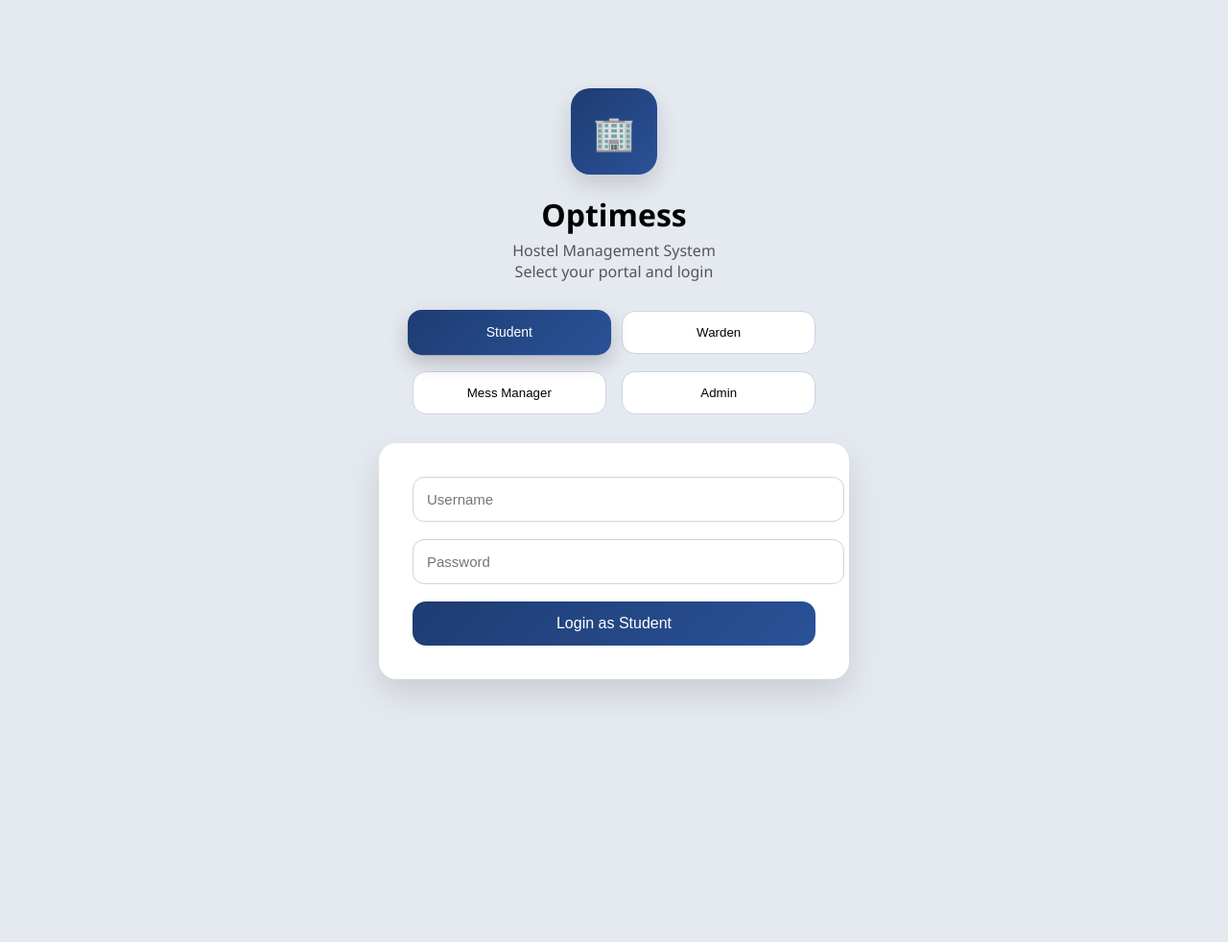
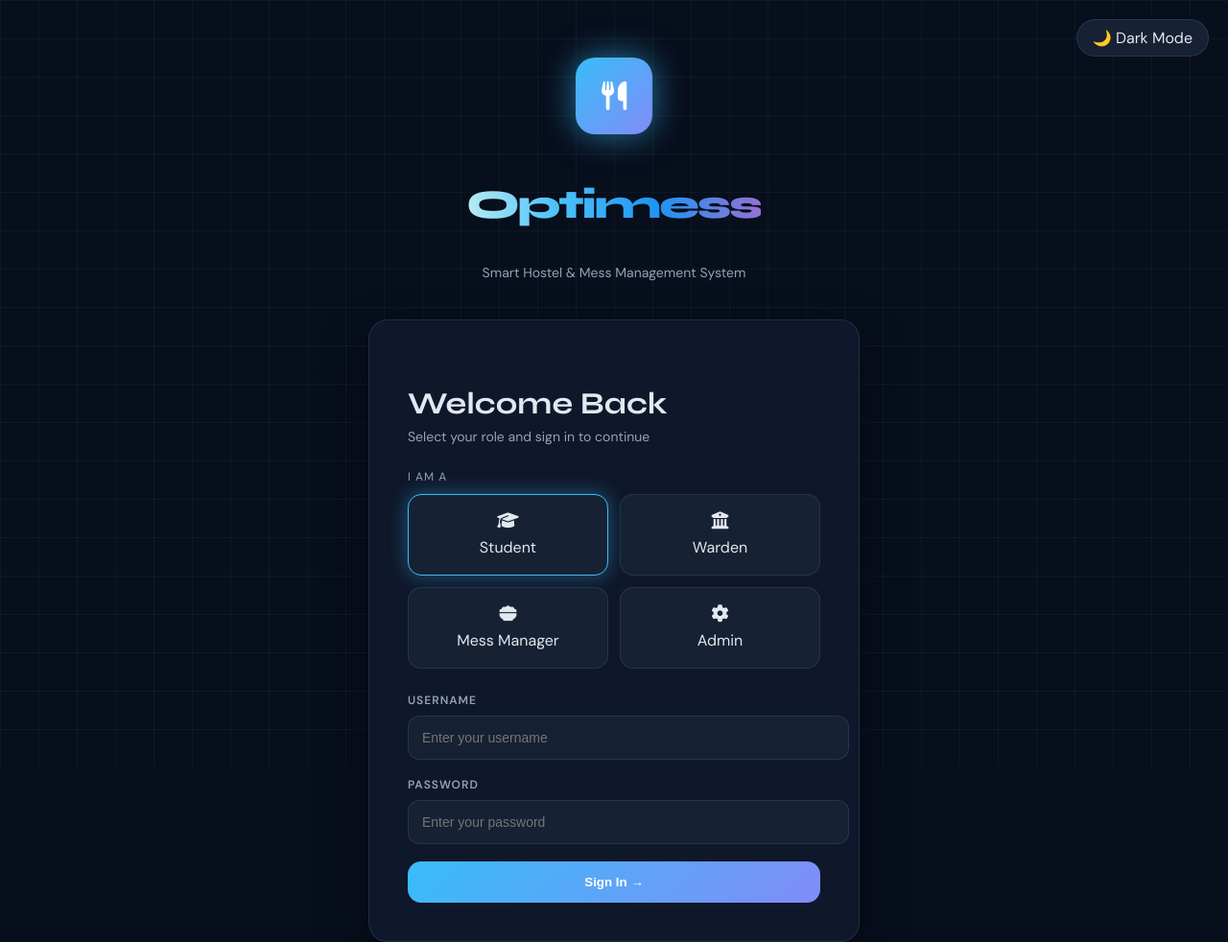
Before and after one commit to DevaNandaSManoj/Mini_project, a Django app: page / in a window 1280 px wide. Shown: the whole page at 96% size. Before the commit the page ends 727 px from the top, so only its background shows below. Run offline with Django 5.2, Linux system fonts and the light colour scheme.

Commit message:
login page updated

```diff
--- a/accounts/views.py
+++ b/accounts/views.py
@@ -3,6 +3,8 @@ from django.contrib.auth import authenticate, login
 from django.contrib.auth.decorators import login_required
 from .models import Complaint, Student
 from .models import Broadcast
+from django.contrib import messages
+
 
 def login_view(request):
     if request.method == "POST":
@@ -114,10 +116,12 @@ def student_dashboard(request):
             to_date = datetime.strptime(to_date, "%Y-%m-%d").date()
 
             if from_date < today:
-                leave_error = "Leave start date cannot be in the past."
+                messages.error(request, "Leave start date cannot be in the past.")
+                return redirect('/student/?tab=leave')
 
             elif to_date < from_date:
-                leave_error = "Leave end date cannot be before start date."
+                messages.error(request, "Leave end date cannot be before start date.")
+                return redirect('/student/?tab=leave')
 
             else:
                 overlap = LeaveRequest.objects.filter(
@@ -128,7 +132,9 @@ def student_dashboard(request):
                 ).exists()
 
                 if overlap:
-                    leave_error = "You already have a pending or approved leave during this period."
+                    messages.error(request, "You already have a pending or approved leave during this period.")
+                    return redirect('/student/?tab=leave')
+
                 else:
                     LeaveRequest.objects.create(
                         student=student,
@@ -141,14 +147,29 @@ def student_dashboard(request):
 
     # ================= CANCEL =================
     if request.method == "POST" and request.POST.get("action") == "cancel_leave":
+        from food.models import StudentDailyRecord
+
         leave_id = request.POST.get("leave_id")
         leave = LeaveRequest.objects.filter(id=leave_id, student=student).first()
+
         if leave and leave.status in ["pending", "approved"]:
+
+            # Delete related daily food records (Optimized way)
+            StudentDailyRecord.objects.filter(
+                student=student,
+                date__range=[leave.from_date, leave.to_date]
+            ).delete()
+
+            # Delete leave request
             leave.delete()
+
         return redirect('/student/?tab=leave')
 
-    # ================= SHORTEN =================
+    # ================= SHORTEN / EXTEND =================
     if request.method == "POST" and request.POST.get("action") == "shorten_leave":
+        from food.models import StudentDailyRecord
+        from datetime import timedelta, datetime
+
         leave_id = request.POST.get("leave_id")
         new_to_date = request.POST.get("new_to_date")
 
@@ -156,7 +177,33 @@ def student_dashboard(request):
 
         if leave and leave.status == "approved" and new_to_date:
             new_to_date = datetime.strptime(new_to_date, "%Y-%m-%d").date()
+
             if new_to_date >= leave.from_date:
+
+                old_to_date = leave.to_date
+
+                # 🔹 SHORTEN (Delete extra blocked days)
+                if new_to_date < old_to_date:
+                    StudentDailyRecord.objects.filter(
+                        student=student,
+                        date__range=[new_to_date + timedelta(days=1), old_to_date]
+                    ).delete()
+
+                # 🔹 EXTEND (Add new blocked days)
+                elif new_to_date > old_to_date:
+                    current_date = old_to_date + timedelta(days=1)
+
+                    while current_date <= new_to_date:
+                        StudentDailyRecord.objects.create(
+                            student=student,
+                            date=current_date,
+                            breakfast=False,
+                            lunch=False,
+                            dinner=False,
+                            present=False
+                        )
+                        current_date += timedelta(days=1)
+
                 leave.to_date = new_to_date
                 leave.save()
 
--- a/templates/login.html
+++ b/templates/login.html
@@ -1,189 +1,359 @@
 <!DOCTYPE html>
-<html>
+<html lang="en">
 <head>
-    <title>Optimess Login</title>
+<meta charset="UTF-8">
+<meta name="viewport" content="width=device-width, initial-scale=1.0">
+<title>Optimess – Smart Hostel Management</title>
+
+<link href="https://fonts.googleapis.com/css2?family=Syne:wght@600;700;800&family=DM+Sans:wght@300;400;500;600&display=swap" rel="stylesheet">
+<link rel="stylesheet" href="https://cdnjs.cloudflare.com/ajax/libs/font-awesome/6.5.0/css/all.min.css">
+
 <style>
-        body {
-            margin: 0;
-            font-family: 'Segoe UI', sans-serif;
-            background: #e5e9f0;
-            display: flex;
-            justify-content: center;
-            align-items: center;
-            height: 100vh;
+
+/* ================= ROOT VARIABLES ================= */
+:root{
+  --bg:#070e1c;
+  --surface:#0f172a;
+  --surface2:#162133;
+  --border:rgba(99,179,237,0.15);
+  --accent:#38bdf8;
+  --accent2:#818cf8;
+  --text:#e2e8f0;
+  --text2:#94a3b8;
 }
 
-        .main-container {
-            text-align: center;
+/* ================= LIGHT MODE ================= */
+body.light{
+  --bg:#eef2f7;
+  --surface:#ffffff;
+  --surface2:#f3f6fb;
+  --border:rgba(0,0,0,0.08);
+  --text:#1e293b;
+  --text2:#64748b;
 }
 
-        /* Logo Box */
-        .logo-box {
-            width: 90px;
-            height: 90px;
-            background: linear-gradient(135deg, #1e3c72, #2a5298);
-            border-radius: 20px;
-            margin: 0 auto 20px auto;
-            display: flex;
-            justify-content: center;
-            align-items: center;
-            font-size: 35px;
-            color: white;
-            box-shadow: 0 10px 25px rgba(0,0,0,0.15);
+/* ================= BASE ================= */
+body{
+  margin:0;
+  font-family:'DM Sans',sans-serif;
+  background:var(--bg);
+  color:var(--text);
+  transition:0.3s ease;
+  position:relative;
 }
 
-        h1 {
-            margin: 10px 0 5px 0;
+/* ================= GRID BACKGROUND ================= */
+body::before{
+  content:"";
+  position:fixed;
+  inset:0;
+  background-size:40px 40px;
+  pointer-events:none;
+  z-index:0;
 }
 
-        .subtext {
-            color: #555;
-            margin-bottom: 30px;
+/* Dark grid */
+body:not(.light)::before{
+  background-image:
+    linear-gradient(to right, rgba(255,255,255,0.04) 1px, transparent 1px),
+    linear-gradient(to bottom, rgba(255,255,255,0.04) 1px, transparent 1px);
 }
 
-        /* Role Buttons */
-        .role-section {
-            width: 420px;
-            margin: auto;
-            margin-bottom: 30px;
+/* Light grid */
+body.light::before{
+  background-image:
+    linear-gradient(to right, rgba(0,0,0,0.05) 1px, transparent 1px),
+    linear-gradient(to bottom, rgba(0,0,0,0.05) 1px, transparent 1px);
 }
 
-        .role-row {
-            display: flex;
-            justify-content: space-between;
-            margin-bottom: 18px;
+/* ================= HEADER ================= */
+.header{
+  text-align:center;
+  padding-top:60px;
+  position:relative;
+  z-index:1;
 }
 
-        .role-btn {
-            width: 48%;
-            padding: 14px;
-            border-radius: 14px;
-            border: 1px solid #cbd5e1;
-            background: white;
-            cursor: pointer;
-            transition: all 0.25s ease;
-            font-weight: 500;
+.logo-box{
+  width:80px;
+  height:80px;
+  margin:auto;
+  border-radius:20px;
+  background:linear-gradient(135deg,var(--accent),var(--accent2));
+  display:flex;
+  justify-content:center;
+  align-items:center;
+  font-size:30px;
+  color:white;
+  box-shadow:0 0 35px rgba(56,189,248,0.6);
+  margin-bottom:20px;
 }
 
-        .role-btn:hover {
-            transform: translateY(-3px);
+/* ===== Optimess Gradient Logo ===== */
+.optimess-logo{
+  font-family:'Syne', sans-serif;
+  font-weight:900;
+  font-size:42px;
+  letter-spacing:-0.05em;
+
+  background: linear-gradient(
+    90deg,
+    #b9ebf2 0%,
+    #4dc3fa 30%,
+    #1e94f4 65%,
+    #9571d3 100%
+  );
+
+  background-size: 100% 100%;
+  background-repeat: no-repeat;
+
+  -webkit-background-clip: text;
+  background-clip: text;
+
+  -webkit-text-fill-color: transparent;
+  color: transparent;
+
+  display:inline-block;          /* IMPORTANT */
+  transform: translateZ(0);      /* GPU force */
+  will-change: transform;        /* Stabilize */
 }
 
-        .active {
-            background: linear-gradient(135deg, #1e3c72, #2a5298);
-            color: white;
-            border: none;
-            transform: scale(1.05);
-            box-shadow: 0 8px 20px rgba(0,0,0,0.2);
+.header p{
+  color:var(--text2);
+  margin-top:8px;
+  font-size:14px;
 }
 
-        /* Login Card */
-        .login-card {
-            background: white;
-            padding: 35px;
-            border-radius: 18px;
-            width: 420px;
-            margin: auto;
-            box-shadow: 0 15px 35px rgba(0,0,0,0.12);
+/* ================= CARD ================= */
+.container{
+  display:flex;
+  justify-content:center;
+  margin-top:40px;
+  position:relative;
+  z-index:1;
 }
 
-        input {
-            width: 100%;
-            padding: 14px;
-            margin-bottom: 18px;
-            border-radius: 12px;
-            border: 1px solid #cbd5e1;
-            font-size: 15px;
+.card{
+  width:430px;
+  background:var(--surface);
+  padding:40px;
+  border-radius:20px;
+  border:1px solid var(--border);
+  backdrop-filter:blur(12px);
+  box-shadow:0 20px 50px rgba(0,0,0,0.4);
 }
 
-        input:focus {
-            outline: none;
-            border: 1px solid #2a5298;
+.card h2{
+  font-family:'Syne',sans-serif;
+  font-size:32px;
+  font-weight:700;
+  margin-bottom:6px;
 }
 
-        .login-btn {
-            width: 100%;
-            padding: 14px;
-            border-radius: 14px;
-            border: none;
-            background: linear-gradient(135deg, #1e3c72, #2a5298);
-            color: white;
-            font-size: 16px;
-            cursor: pointer;
-            transition: 0.3s;
+.card .sub{
+  color:var(--text2);
+  font-size:14px;
+  margin-bottom:25px;
 }
 
-        .login-btn:hover {
-            transform: translateY(-2px);
-            box-shadow: 0 8px 20px rgba(0,0,0,0.2);
+/* ================= ROLE SECTION ================= */
+.role-label{
+  font-size:12px;
+  letter-spacing:1px;
+  text-transform:uppercase;
+  color:var(--text2);
+  margin-bottom:10px;
 }
 
-        .error {
-            color: red;
-            margin-bottom: 15px;
+.role-grid{
+  display:grid;
+  grid-template-columns:1fr 1fr;
+  gap:12px;
+  margin-bottom:25px;
 }
+
+.role-btn{
+  background:var(--surface2);
+  border:1px solid var(--border);
+  border-radius:14px;
+  padding:18px 10px;
+  text-align:center;
+  cursor:pointer;
+  transition:0.3s;
+}
+
+.role-btn i{
+  font-size:18px;
+  display:block;
+  margin-bottom:8px;
+}
+
+.role-btn:hover{
+  transform:translateY(-2px);
+}
+
+.role-btn.active{
+  border-color:var(--accent);
+  box-shadow:0 0 20px rgba(56,189,248,0.4);
+}
+
+/* ================= INPUTS ================= */
+.input-group{
+  margin-bottom:18px;
+}
+
+.input-group label{
+  font-size:12px;
+  font-weight:600;
+  letter-spacing:1px;
+  text-transform:uppercase;
+  color:var(--text2);
+  margin-bottom:8px;
+  display:block;
+}
+
+.input-group input{
+  width:100%;
+  padding:14px;
+  border-radius:12px;
+  border:1px solid var(--border);
+  background:var(--surface2);
+  color:var(--text);
+  font-size:14px;
+  transition:0.3s ease;
+}
+
+body.light .input-group input{
+  background:#ffffff;
+  border:1px solid #dbe2ea;
+}
+
+.input-group input:focus{
+  outline:none;
+  border:1px solid var(--accent);
+  box-shadow:0 0 0 3px rgba(56,189,248,0.15);
+}
+
+/* ================= BUTTON ================= */
+.login-btn{
+  width:100%;
+  padding:14px;
+  border:none;
+  border-radius:14px;
+  background:linear-gradient(135deg,var(--accent),var(--accent2));
+  color:white;
+  font-weight:600;
+  cursor:pointer;
+  transition:0.3s;
+}
+
+.login-btn:hover{
+  transform:translateY(-2px);
+}
+
+/* ================= THEME TOGGLE ================= */
+.theme-toggle{
+  position:fixed;
+  top:20px;
+  right:20px;
+  padding:8px 16px;
+  border-radius:30px;
+  background:var(--surface2);
+  border:1px solid var(--border);
+  cursor:pointer;
+  z-index:2;
+}
+
+.error{
+  color:#f87171;
+  margin-bottom:10px;
+  text-align:center;
+}
+
 </style>
 </head>
+
 <body>
 
-<div class="main-container">
+<div class="theme-toggle" onclick="toggleTheme()">🌙 Dark Mode</div>
 
+<div class="header">
   <div class="logo-box">
-        🏢
+    <i class="fa-solid fa-utensils"></i>
+  </div>
+  <h1 class="optimess-logo">Optimess</h1>
+  <p>Smart Hostel & Mess Management System</p>
 </div>
 
-    <h1>Optimess</h1>
-    <div class="subtext">
-        Hostel Management System <br>
-        Select your portal and login
-    </div>
+<div class="container">
+<div class="card">
 
-    <!-- Role Buttons -->
-    <div class="role-section">
-        <div class="role-row">
-            <button type="button" class="role-btn active" onclick="selectRole(this, 'student')">Student</button>
-            <button type="button" class="role-btn" onclick="selectRole(this, 'warden')">Warden</button>
-        </div>
-        <div class="role-row">
-            <button type="button" class="role-btn" onclick="selectRole(this, 'mess')">Mess Manager</button>
-            <button type="button" class="role-btn" onclick="selectRole(this, 'admin')">Admin</button>
-        </div>
-    </div>
+  <h2>Welcome Back</h2>
+  <div class="sub">Select your role and sign in to continue</div>
 
-    <!-- Login Box -->
-    <div class="login-card">
+  <div class="role-label">I Am A</div>
 
   {% if error %}
   <div class="error">{{ error }}</div>
   {% endif %}
 
+  <div class="role-grid">
+    <div class="role-btn active" onclick="selectRole(this,'student')">
+      <i class="fa-solid fa-graduation-cap"></i>
+      Student
+    </div>
+    <div class="role-btn" onclick="selectRole(this,'warden')">
+      <i class="fa-solid fa-building-columns"></i>
+      Warden
+    </div>
+    <div class="role-btn" onclick="selectRole(this,'mess')">
+      <i class="fa-solid fa-bowl-food"></i>
+      Mess Manager
+    </div>
+    <div class="role-btn" onclick="selectRole(this,'admin')">
+      <i class="fa-solid fa-gear"></i>
+      Admin
+    </div>
+  </div>
+
   <form method="post">
     {% csrf_token %}
     <input type="hidden" name="role" id="role" value="student">
 
-            <input type="text" name="username" placeholder="Username" required>
-            <input type="password" name="password" placeholder="Password" required>
+    <div class="input-group">
+      <label>Username</label>
+      <input type="text" name="username" placeholder="Enter your username" required>
+    </div>
 
-            <button type="submit" class="login-btn" id="loginText">
-                Login as Student
+    <div class="input-group">
+      <label>Password</label>
+      <input type="password" name="password" placeholder="Enter your password" required>
+    </div>
+
+    <button class="login-btn" id="loginText">
+      Sign In →
     </button>
   </form>
 
 </div>
-
 </div>
 
 <script>
-    function selectRole(button, role) {
-        let buttons = document.querySelectorAll('.role-btn');
-        buttons.forEach(btn => btn.classList.remove('active'));
+function selectRole(el,role){
+  document.querySelectorAll('.role-btn').forEach(b=>b.classList.remove('active'));
+  el.classList.add('active');
+  document.getElementById('role').value=role;
+  document.getElementById('loginText').innerText="Sign In as "+el.innerText+" →";
+}
 
-        button.classList.add('active');
-
-        document.getElementById('role').value = role;
-
-        document.getElementById('loginText').innerText =
-            "Login as " + button.innerText;
+function toggleTheme(){
+  document.body.classList.toggle("light");
+  const btn=document.querySelector('.theme-toggle');
+  if(document.body.classList.contains("light")){
+    btn.innerText="☀ Light Mode";
+  }else{
+    btn.innerText="🌙 Dark Mode";
+  }
 }
 </script>
 
```
Also changed, not shown: templates/student_dashboard.html (+7 -5 lines), db.sqlite3. Lines whose indentation alone changed are shown as unchanged.
